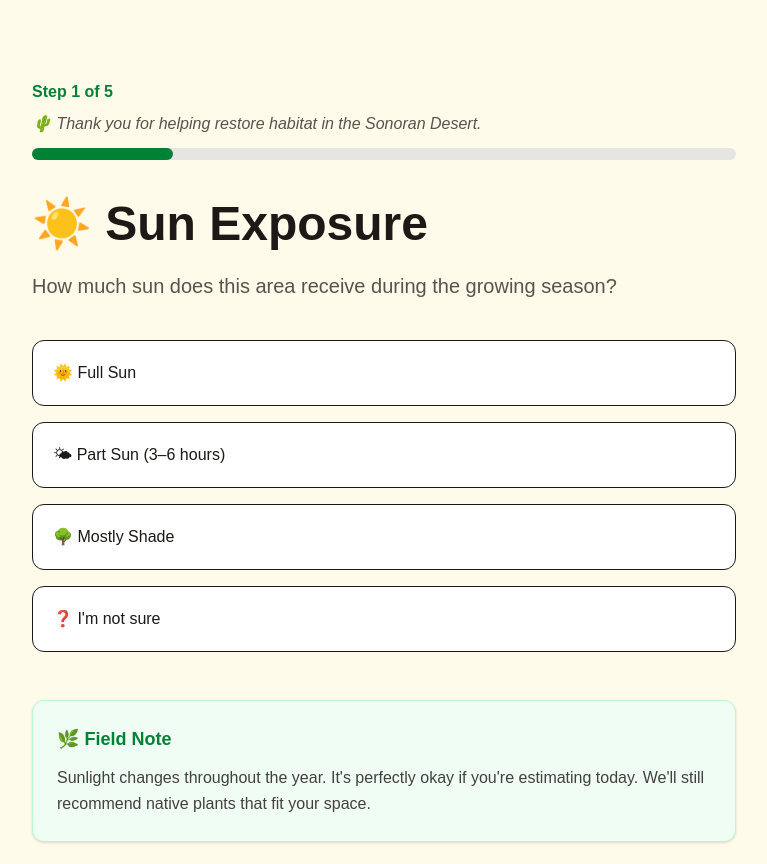
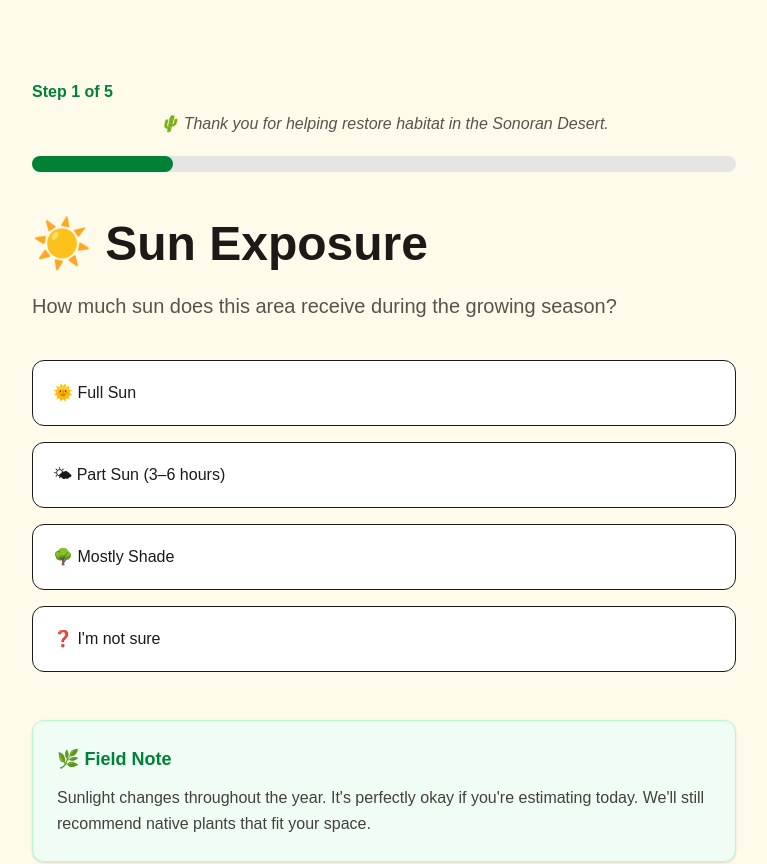
Before and after one commit to alishaAJnichols/desert-habitat-audit, a Next.js app: page /habitat-builder in a window 1280 px wide. Shown: the top 864 px of the page, without its empty margins (256-1023 px from the left). Built offline with nearby package versions, Linux system fonts and the light colour scheme.

Commit message:
bar work

```diff
--- a/app/habitat-builder/page.tsx
+++ b/app/habitat-builder/page.tsx
@@ -32,13 +32,13 @@ export default function HabitatBuilderPage() {
   Step {step} of 5
 </p>
 
-<p className="mt-2 text-stone-600 italic">
+<p className="mt-2 text-center text-stone-600 italic">
   🌵 Thank you for helping restore habitat in the Sonoran Desert.
 </p>
 
-<div className="w-full bg-stone-200 rounded-full h-3 mt-3 mb-10">
+<div className="w-full bg-stone-200 rounded-full h-4 mt-5 mb-12">
   <div
-    className="bg-green-700 h-3 rounded-full transition-all duration-500"
+    className="bg-green-700 h-4 rounded-full transition-all duration-500"
     style={{ width: `${step * 20}%` }}
   ></div>
 </div>
```
